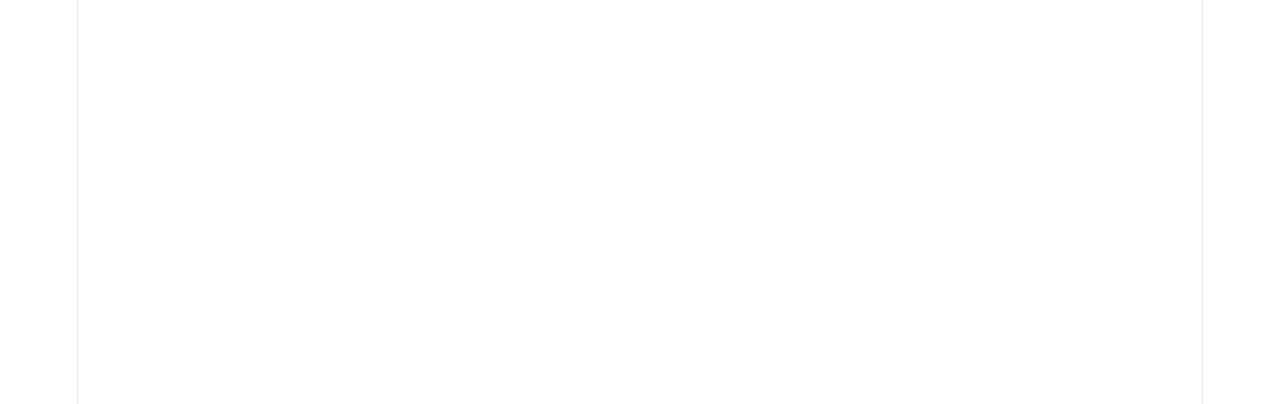
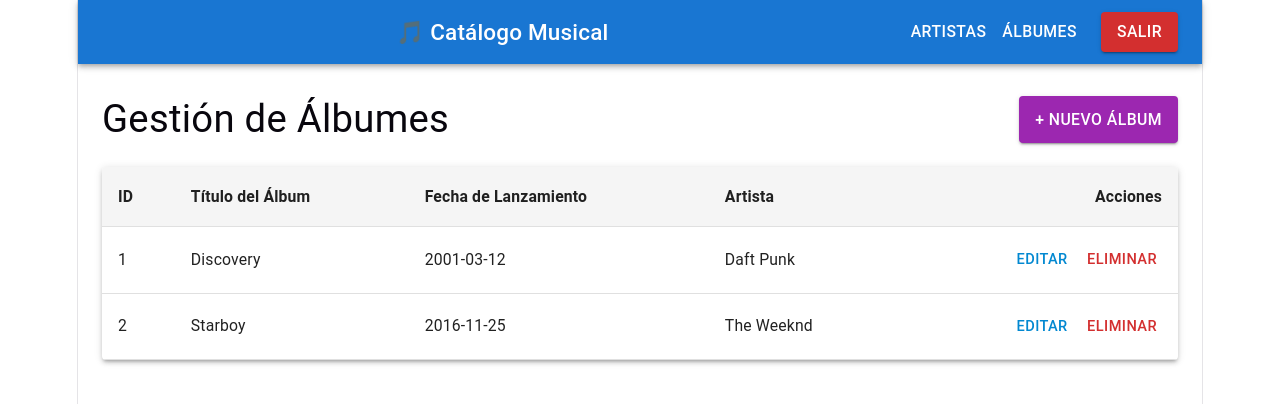
Before and after one commit to matthewconstante-ship-it/frontend-catalogo, a React (Vite) app: page /albumes in a window 1280 px wide. Before the commit this address had no page. Shown: the top 404 px of the page. Built offline with nearby package versions, Linux system fonts and the light colour scheme.

Commit message:
avance momentaneo

```diff
--- a/src/App.jsx
+++ b/src/App.jsx
@@ -1,15 +1,18 @@
 import { BrowserRouter, Routes, Route, Navigate } from 'react-router-dom';
 import { CssBaseline } from '@mui/material';
 import Login from './pages/Login';
+import Artistas from './pages/Artistas';
+import Albumes from './pages/Albumes'; // <-- NUEVA IMPORTACIÓN
 
 function App() {
   return (
     <BrowserRouter>
-      {/* CssBaseline limpia los estilos por defecto del navegador para que Material UI luzca perfecto */}
       <CssBaseline />
       <Routes>
         <Route path="/login" element={<Login />} />
-        {/* Si alguien entra a la raíz '/', lo mandamos automáticamente al login */}
+        <Route path="/artistas" element={<Artistas />} />
+        <Route path="/albumes" element={<Albumes />} /> {/* <-- NUEVA RUTA */}
+
         <Route path="/" element={<Navigate to="/login" replace />} />
       </Routes>
     </BrowserRouter>
--- /dev/null
+++ b/src/components/Navbar.jsx
@@ -0,0 +1,35 @@
+import { AppBar, Toolbar, Typography, Button, Box } from '@mui/material';
+import { useNavigate } from 'react-router-dom';
+
+const Navbar = () => {
+    const navigate = useNavigate();
+
+    const handleLogout = () => {
+        // Borramos el token simulado y regresamos al login
+        localStorage.removeItem('access_token');
+        navigate('/login');
+    };
+
+    return (
+        <AppBar position="static">
+            <Toolbar>
+                <Typography variant="h6" component="div" sx={{ flexGrow: 1 }}>
+                    🎵 Catálogo Musical
+                </Typography>
+                <Box>
+                    <Button color="inherit" onClick={() => navigate('/artistas')}>
+                        Artistas
+                    </Button>
+                    <Button color="inherit" onClick={() => navigate('/albumes')}>
+                        Álbumes
+                    </Button>
+                    <Button color="error" variant="contained" sx={{ ml: 2 }} onClick={handleLogout}>
+                        Salir
+                    </Button>
+                </Box>
+            </Toolbar>
+        </AppBar>
+    );
+};
+
+export default Navbar;
--- /dev/null
+++ b/src/pages/Albumes.jsx
@@ -0,0 +1,122 @@
+import { useState } from 'react';
+import {
+    Container, Typography, Button, Box, Paper, Table, TableBody, TableCell,
+    TableContainer, TableHead, TableRow, Dialog, DialogTitle, DialogContent,
+    DialogActions, TextField, MenuItem
+} from '@mui/material';
+import Navbar from '../components/Navbar';
+
+// Datos temporales para la interfaz
+const albumesFalsos = [
+    { id: 1, titulo: 'Discovery', fecha_lanzamiento: '2001-03-12', artista: 'Daft Punk' },
+    { id: 2, titulo: 'Starboy', fecha_lanzamiento: '2016-11-25', artista: 'The Weeknd' },
+];
+
+// Artistas temporales para llenar la lista desplegable al crear un álbum
+const artistasDisponibles = ['Daft Punk', 'The Weeknd'];
+
+const Albumes = () => {
+    const [openModal, setOpenModal] = useState(false);
+    const [modalMode, setModalMode] = useState('crear');
+
+    const handleOpen = (modo) => {
+        setModalMode(modo);
+        setOpenModal(true);
+    };
+
+    const handleClose = () => {
+        setOpenModal(false);
+    };
+
+    return (
+        <>
+            <Navbar />
+            <Container maxWidth="lg" sx={{ mt: 4 }}>
+                <Box sx={{ display: 'flex', justifyContent: 'space-between', mb: 3 }}>
+                    <Typography variant="h4" component="h1">
+                        Gestión de Álbumes
+                    </Typography>
+                    <Button variant="contained" color="secondary" onClick={() => handleOpen('crear')}>
+                        + Nuevo Álbum
+                    </Button>
+                </Box>
+
+                <TableContainer component={Paper} elevation={3}>
+                    <Table>
+                        <TableHead sx={{ backgroundColor: '#f5f5f5' }}>
+                            <TableRow>
+                                <TableCell><b>ID</b></TableCell>
+                                <TableCell><b>Título del Álbum</b></TableCell>
+                                <TableCell><b>Fecha de Lanzamiento</b></TableCell>
+                                <TableCell><b>Artista</b></TableCell>
+                                <TableCell align="right"><b>Acciones</b></TableCell>
+                            </TableRow>
+                        </TableHead>
+                        <TableBody>
+                            {albumesFalsos.map((album) => (
+                                <TableRow key={album.id}>
+                                    <TableCell>{album.id}</TableCell>
+                                    <TableCell>{album.titulo}</TableCell>
+                                    <TableCell>{album.fecha_lanzamiento}</TableCell>
+                                    <TableCell>{album.artista}</TableCell>
+                                    <TableCell align="right">
+                                        <Button size="small" color="info" sx={{ mr: 1 }} onClick={() => handleOpen('editar')}>
+                                            Editar
+                                        </Button>
+                                        <Button size="small" color="error">Eliminar</Button>
+                                    </TableCell>
+                                </TableRow>
+                            ))}
+                        </TableBody>
+                    </Table>
+                </TableContainer>
+            </Container>
+
+            {/* --- VENTANA EMERGENTE (MODAL) PARA CREAR/EDITAR ÁLBUMES --- */}
+            <Dialog open={openModal} onClose={handleClose} maxWidth="sm" fullWidth>
+                <DialogTitle>
+                    {modalMode === 'crear' ? 'Crear Nuevo Álbum' : 'Editar Álbum'}
+                </DialogTitle>
+                <DialogContent>
+                    <TextField
+                        autoFocus
+                        margin="dense"
+                        label="Título del Álbum"
+                        fullWidth
+                        variant="outlined"
+                        sx={{ mb: 2, mt: 1 }}
+                    />
+                    <TextField
+                        margin="dense"
+                        label="Fecha de Lanzamiento"
+                        type="date"
+                        fullWidth
+                        variant="outlined"
+                        InputLabelProps={{ shrink: true }}
+                        sx={{ mb: 2 }}
+                    />
+                    <TextField
+                        select
+                        margin="dense"
+                        label="Seleccionar Artista"
+                        fullWidth
+                        variant="outlined"
+                        defaultValue=""
+                    >
+                        {artistasDisponibles.map((artista, index) => (
+                            <MenuItem key={index} value={artista}>
+                                {artista}
+                            </MenuItem>
+                        ))}
+                    </TextField>
+                </DialogContent>
+                <DialogActions sx={{ px: 3, pb: 2 }}>
+                    <Button onClick={handleClose} color="inherit">Cancelar</Button>
+                    <Button variant="contained" color="secondary" onClick={handleClose}>Guardar</Button>
+                </DialogActions>
+            </Dialog>
+        </>
+    );
+};
+
+export default Albumes;
--- a/src/pages/Login.jsx
+++ b/src/pages/Login.jsx
@@ -1,44 +1,21 @@
 import { useState } from 'react';
 import { Button, TextField, Container, Typography, Box, Alert } from '@mui/material';
-import axios from 'axios';
-import { AUTH_URL } from '../services/api';
+import { useNavigate } from 'react-router-dom'; // <-- Importamos la herramienta de redirección
 
 const Login = () => {
     const [username, setUsername] = useState('');
     const [password, setPassword] = useState('');
-    const [error, setError] = useState('');
+    const navigate = useNavigate(); // <-- La inicializamos
 
-    const handleLogin = async (e) => {
+    const handleLogin = (e) => {
         e.preventDefault();
 
-        // Estas credenciales las llenaremos cuando tu amigo termine su parte del backend
-        const CLIENT_ID = 'PENDIENTE';
-        const CLIENT_SECRET = 'PENDIENTE';
+        // --- HACK TEMPORAL PARA SALTAR EL LOGIN ---
+        // Guardamos un token falso para que la app crea que iniciamos sesión
+        localStorage.setItem('access_token', 'token_falso_de_prueba');
 
-        // OAuth 2.0 exige este formato específico (URL Encoded)
-        const data = new URLSearchParams();
-        data.append('grant_type', 'password');
-        data.append('username', username);
-        data.append('password', password);
-        data.append('client_id', CLIENT_ID);
-        data.append('client_secret', CLIENT_SECRET);
-
-        try {
-            const response = await axios.post(AUTH_URL, data, {
-                headers: { 'Content-Type': 'application/x-www-form-urlencoded' }
-            });
-
-            // Guardamos el token recibido
-            localStorage.setItem('access_token', response.data.access_token);
-            alert("¡Login exitoso! Ya tienes tu Token de acceso.");
-
-            // Más adelante activaremos esta redirección
-            // window.location.href = '/artistas';
-
-        } catch (err) {
-            console.error(err);
-            setError('Credenciales inválidas o el backend aún no está conectado.');
-        }
+        // Te enviamos directamente a la pantalla de Artistas
+        navigate('/artistas');
     };
 
     return (
@@ -47,8 +24,6 @@ const Login = () => {
                 <Typography component="h1" variant="h5" sx={{ mb: 3 }}>
                     🎵 Catálogo Musical
                 </Typography>
-
-                {error && <Alert severity="error" sx={{ width: '100%', mb: 2 }}>{error}</Alert>}
 
                 <Box component="form" onSubmit={handleLogin} sx={{ width: '100%' }}>
                     <TextField
@@ -76,7 +51,7 @@ const Login = () => {
                         size="large"
                         sx={{ mt: 3, mb: 2 }}
                     >
-                        Iniciar Sesión
+                        Iniciar Sesión (Modo Prueba)
                     </Button>
                 </Box>
             </Box>
```
Also changed, not shown: src/components/Navbar.css (added), src/pages/Albumes.css (added), src/pages/Artistas.css (added), src/pages/Login.css (added).
